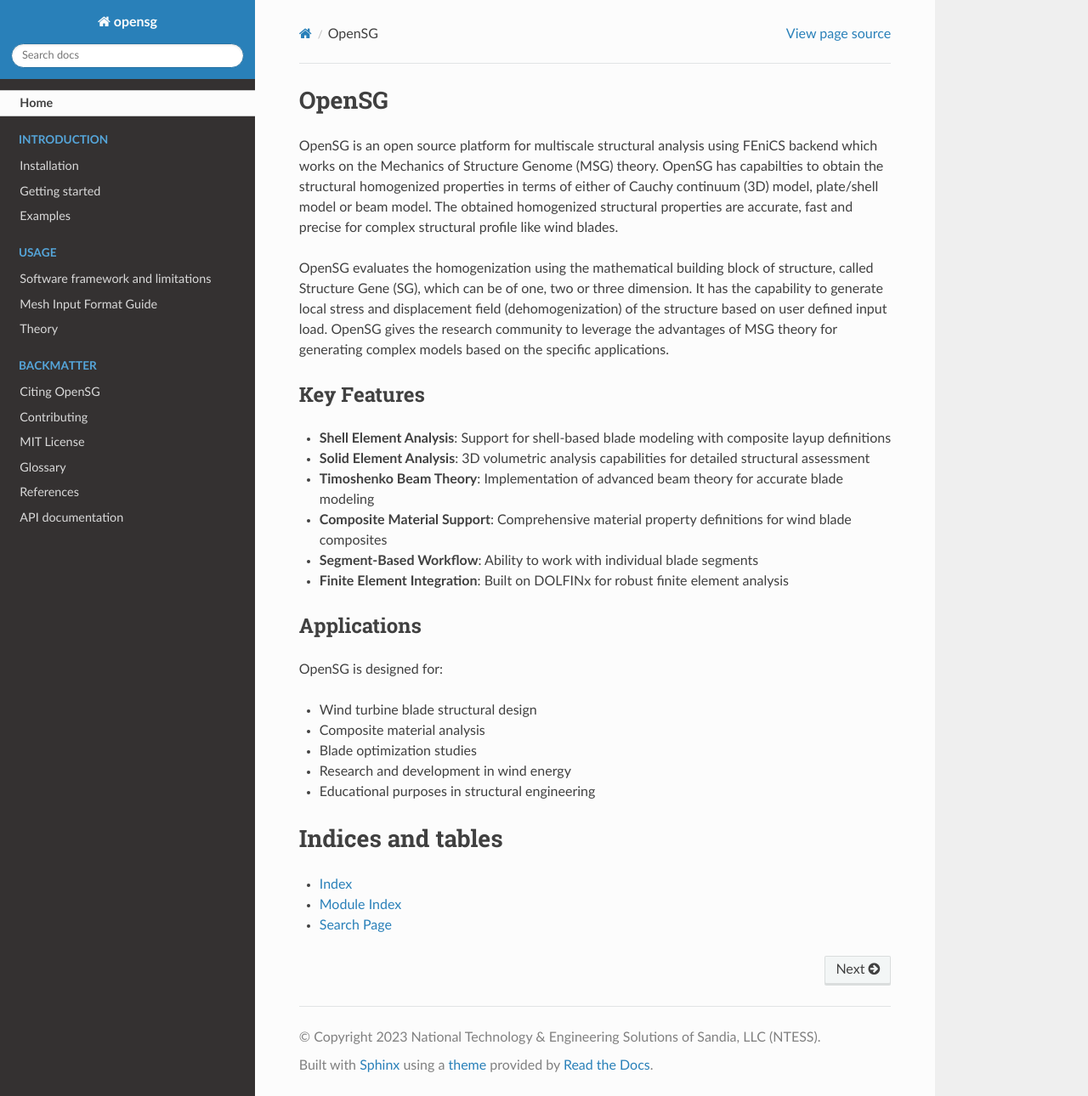
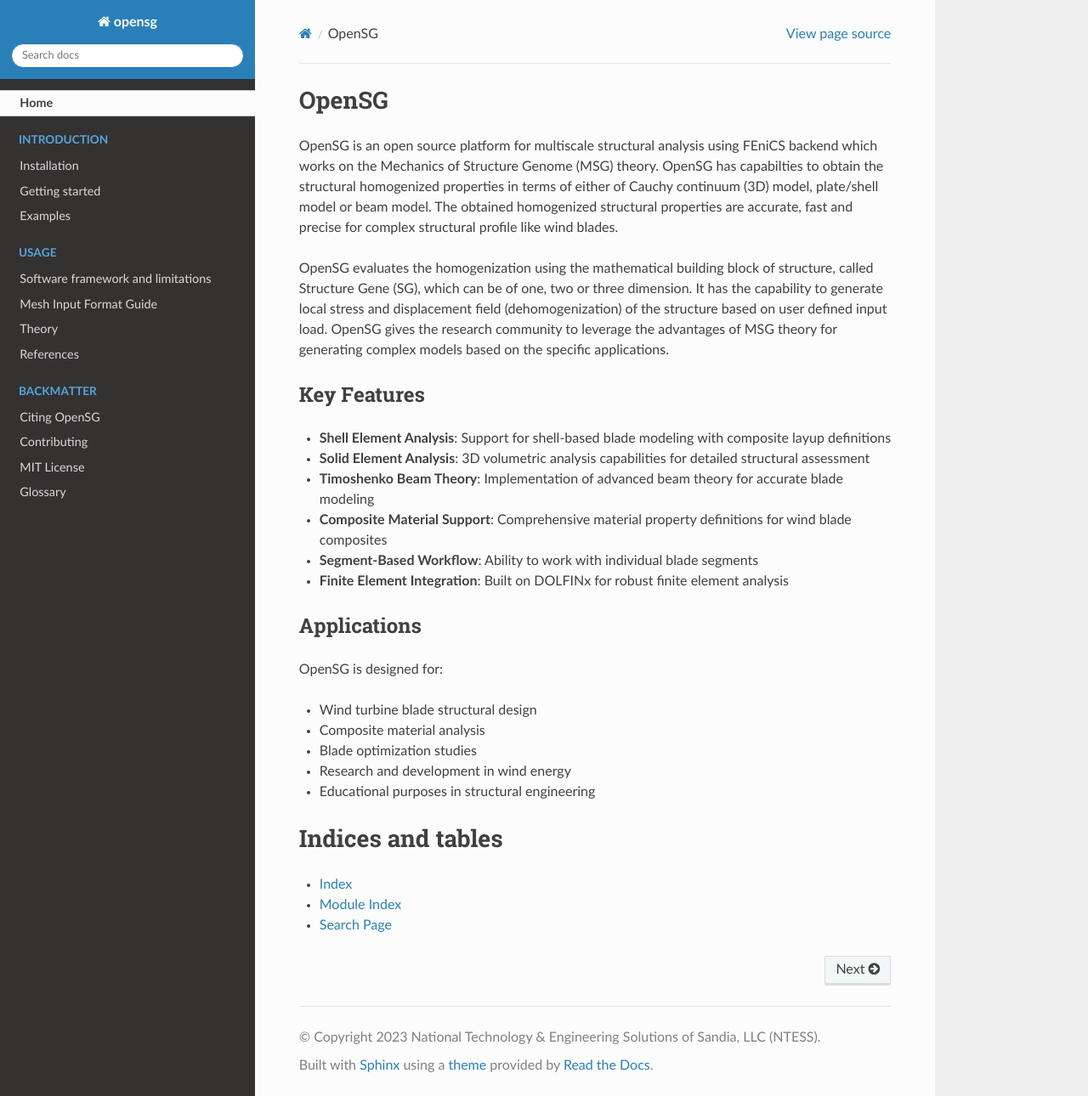
Before and after one commit to wenbinyugroup/OpenSG, a Sphinx documentation site: the page built from docs/index.rst, in a window 1280 px wide and 1290 px high. Shown: the whole window at 85% size. Built offline with Sphinx 7.4.7 and the Read the Docs theme 3.1.0, drawn with Linux system fonts in a browser that asks for light colours.

Commit message:
update toc order

```diff
--- a/docs/index.rst
+++ b/docs/index.rst
@@ -71,15 +72,8 @@
 
    citing_opensg
    contributing
-   ../license
+   license
    glossary
-   reference
-
-.. toctree::
-   :maxdepth: 1
-   :hidden:
-
-   api-doc
 
 Indices and tables
 ==================
```
Also changed, not shown: other parts of docs/index.rst (+1 -0 lines).
